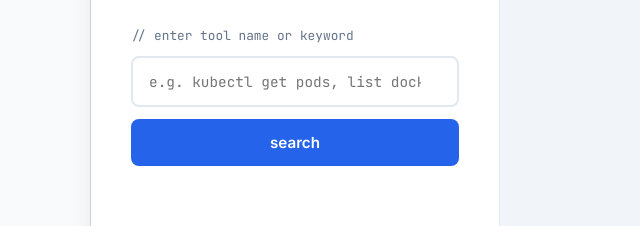
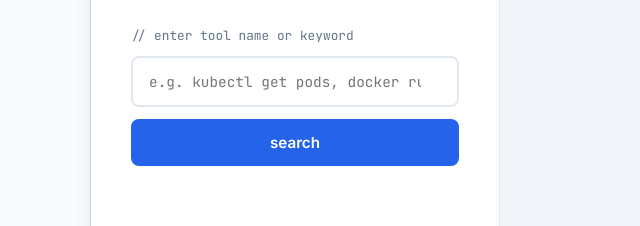
Before and after one commit to dannut/klist-frontend, a website with bundled scripts: page src/index.html in a window 1280 px wide. Shown: the part 296-522 px from the top of the page, 0-640 px from the left. Built offline with nearby package versions, Linux system fonts and the light colour scheme.

Commit message:
feat: update search placeholder text

```diff
--- a/src/index.html
+++ b/src/index.html
@@ -51,7 +51,7 @@
                     <div class="search-container">
                         <label class="search-label">// enter tool name or keyword</label>
                         <div class="input-wrapper">
-                            <input type="text" id="searchInput" placeholder="e.g. kubectl get pods, list docker containers" autocomplete="off">
+                            <input type="text" id="searchInput" placeholder="e.g. kubectl get pods, docker run, git rebase" autocomplete="off">
                             <button class="clear-btn" id="clearBtn">×</button>
                         </div>
                         <button class="btn-primary" id="searchBtn">search</button>
```
